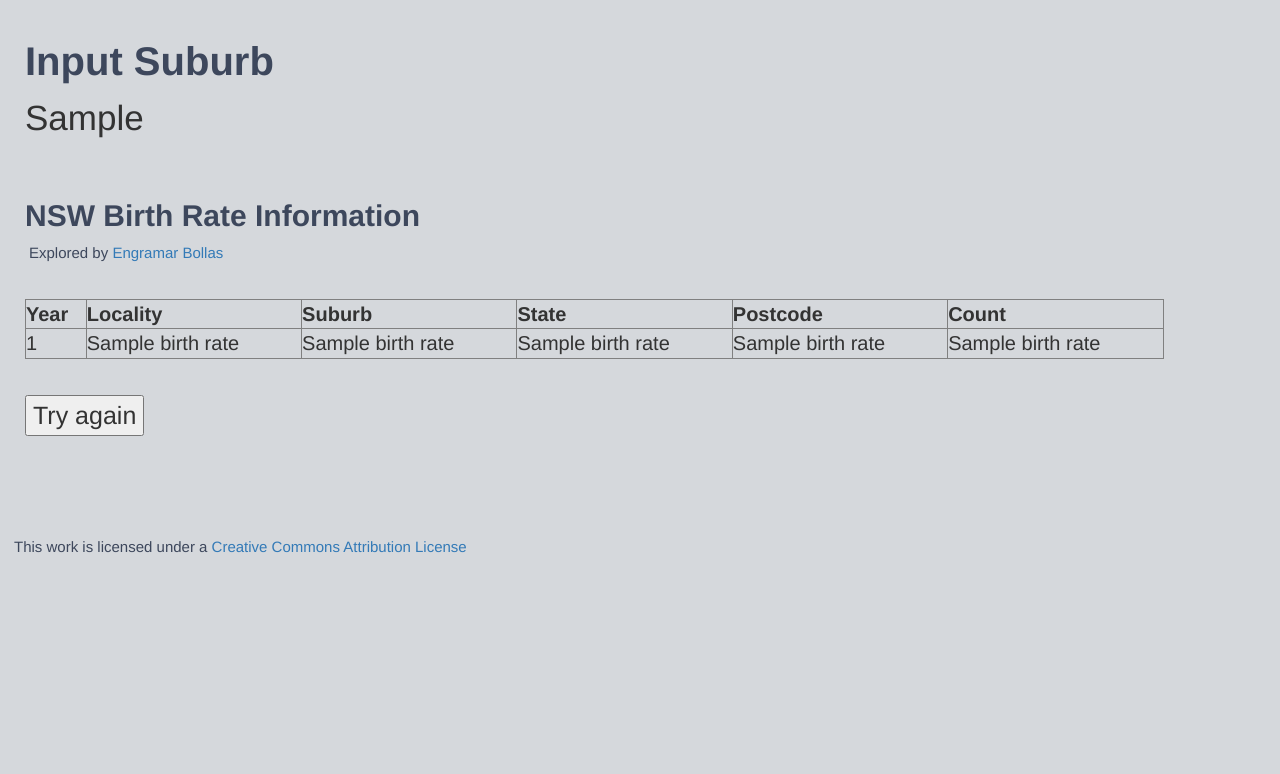
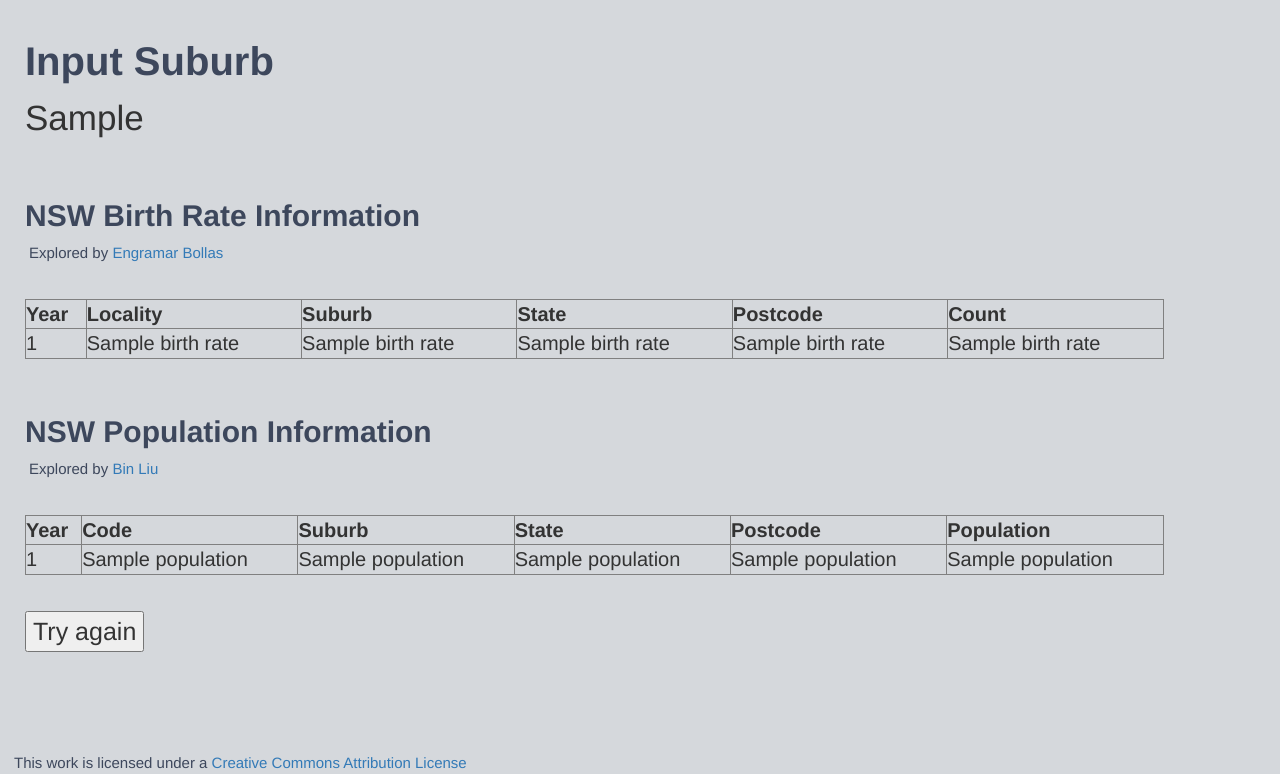
Before and after one commit to codesydney/OPEND, a Flask app: template app/templates/result.html in a window 1280 px wide. Shown: the part 135-909 px from the top of the page. Before the commit the page ends 688 px from the top, so only its background shows below. Run offline with Flask 2, Linux system fonts and the light colour scheme; tables that the repository leaves empty hold one stand-in row (values such as "Sample post"); the template is opened without the code that fills it: values that come from a table or form of the project are taken from there, most other values are stand-ins (such as "Sample title", 1, 10 or a date in 2020); some libraries are stand-ins or nearby versions.

Commit message:
show population information.
Please test using 'Sydney'. There is no data for some suburb, like 'Ashfield'.

```diff
--- a/app/templates/result.html
+++ b/app/templates/result.html
@@ -60,9 +60,43 @@
 
                <br>
 
-               <div style = "margin-left:10px">
+            <!--Population information-->
+			   <h2 style="color:#3d475c;font-size:30px;font-weight:bold;text-align:left;margin-left:10px">NSW Population Information</h2>
+             <div style="color:#3d475c;font-size:15px;font-weight:normal;text-align:left;margin-left:14px">Explored by <a href="https://github.com/engramar" target="_blank">Bin Liu</a></div>
+
+			   <table style="font-size:20px;width:90%;text-align:left;font-weight:normal;margin-left:10px" border="1">
+    			   <tr>
+       			     <th>Year</th>
+    				  <th>Code</th>
+    				  <th>Suburb</th>
+    	   			  <th>State</th>
+    				  <th>Postcode</th>
+    				  <th>Population</th>
+    			   </tr>
+
+    			   {% for population in population_list %}
+    			   <tr>
+       			      <td>{% print population[0] %}</td>
+       			      <td>{% print population[1] %}</td>
+       			      <td>{% print population[2] %}</td>
+       			      <td>{% print population[3] %}</td>
+       			      <td>{% print population[4] %}</td>
+       			      <td>{% print population[5] %}</td>
+    			   </tr>
+    			   {% endfor %}
+    			   <br>
+			   </table>
+
+             <br>
+
+             <div style = "margin-left:10px">
 			   {{ resultform.Submit2 }}
 			   </div>
+
+
+
+
+
             </div>
 
          </fieldset>
```
Also changed, not shown: app/views.py (+20 -1 lines), app/posts.db (added).
